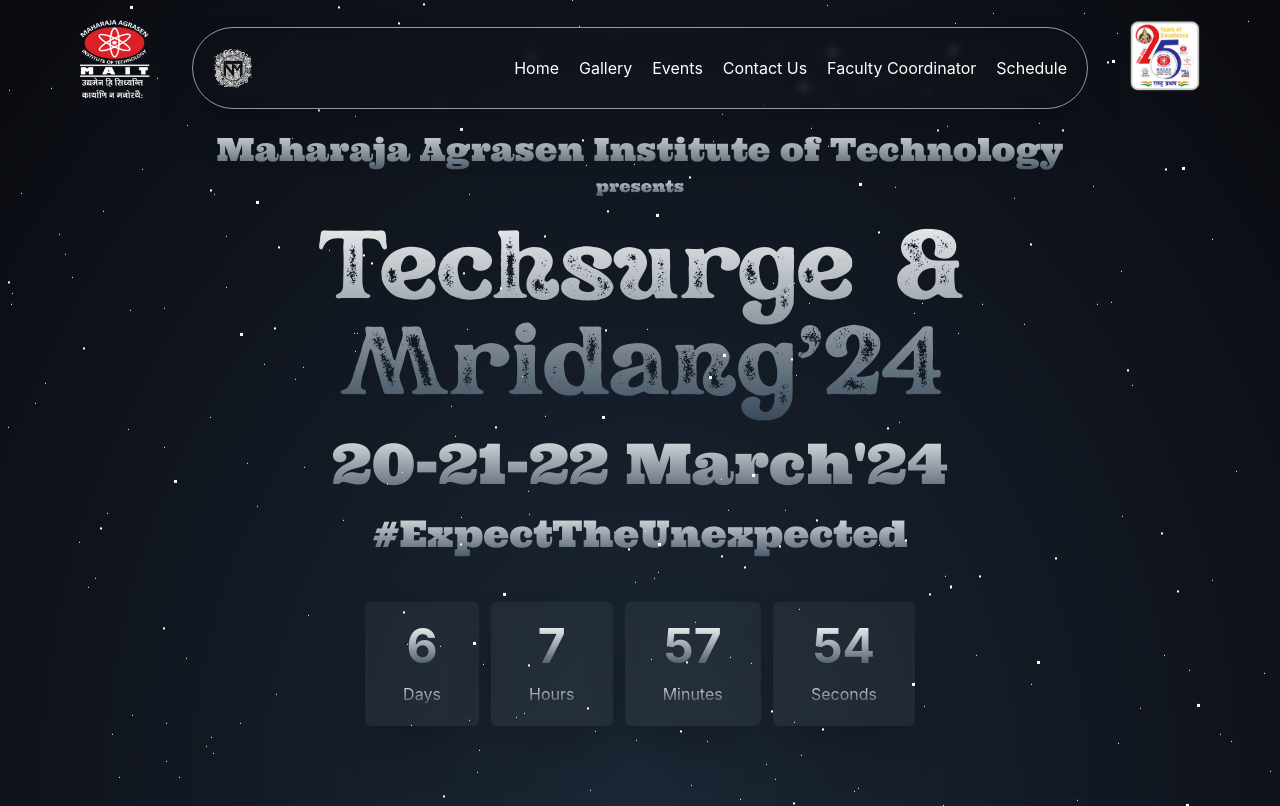
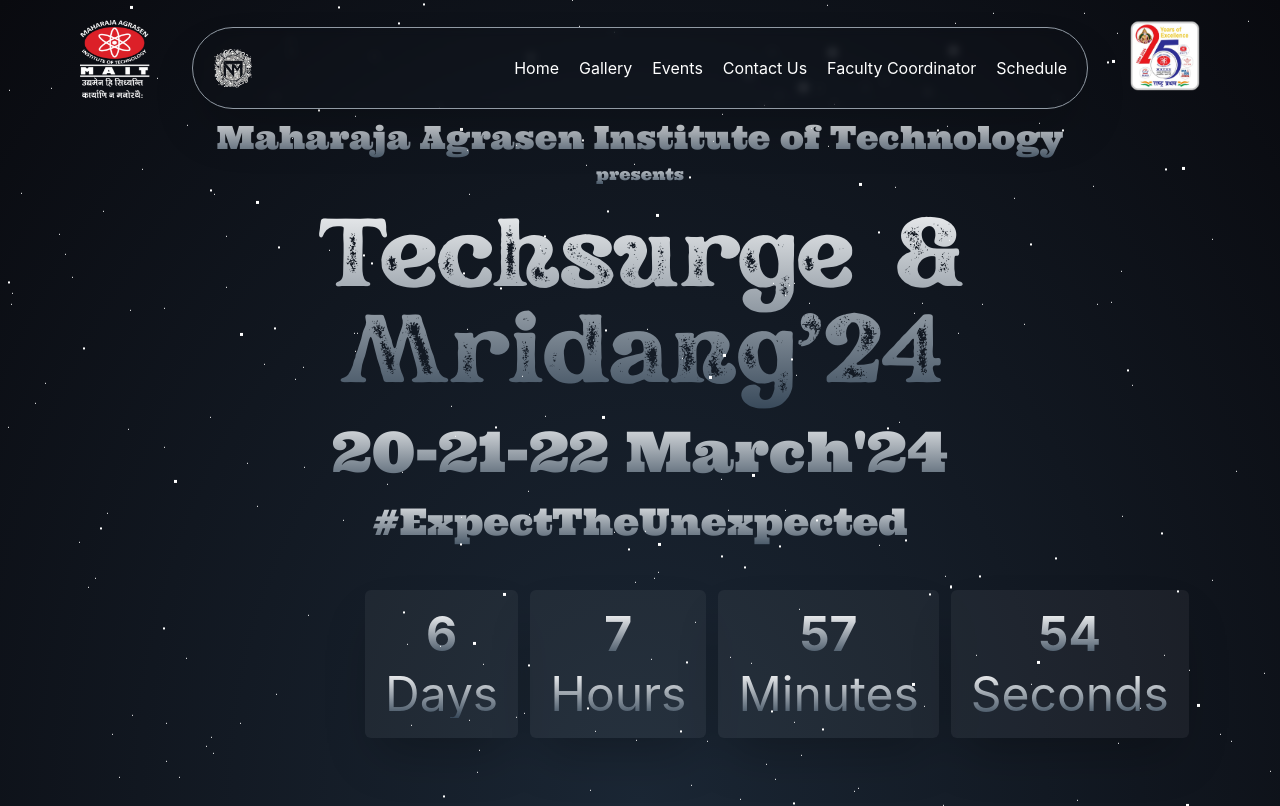
Before and after one commit to Sparsh47/tnm-website-frontend-react, a React (Create React App) app: page / in a window 1280 px wide. Built offline with nearby package versions, Linux system fonts and the light colour scheme; no server answers; a web font is replaced by a local one.

Commit message:
ui changes

```diff
--- a/src/Events/EventCard.jsx
+++ b/src/Events/EventCard.jsx
@@ -1,6 +1,5 @@
 import React from "react";
 import eventImg from "../images/event.jpg";
-import { Link } from "react-router-dom";
 import { URLS } from "../url";
 import { useNavigate } from "react-router-dom";
 
@@ -8,7 +7,7 @@
   const navigator = useNavigate();
   return (
     <div
-      className="w-[22rem] h-[25rem] bg-[rgba(255,255,255,0.05)] rounded-xl backdrop-blur-[1px] p-4 flex flex-col items-center gap-2 eventCard overflow-hidden"
+      className="w-[350px] h-[350px] md:w-[22rem] md:h-[25rem] bg-[rgba(255,255,255,0.05)] rounded-xl backdrop-blur-[1px] p-4 flex flex-col items-center gap-2 eventCard overflow-hidden"
       style={{ fontFamily: "Poppins" }}
     >
       <div
@@ -27,7 +26,6 @@
             <span className="text-white">{data.event_name}</span>
             <p className="text-white text-xs">{data.event_discpription}</p>
           </div>
-          {/* <Link to={{ pathname: `/${data.event_name}`, state: { data } }}> */}
           <button
             className="w-[5rem] text-slate-200 p-2 border-slate-200 border-[1px] rounded-md"
             style={{ fontFamily: "Poppins" }}
@@ -37,7 +35,6 @@
           >
             View
           </button>
-          {/* </Link> */}
         </div>
       </div>
     </div>
--- a/src/components/Artist.jsx
+++ b/src/components/Artist.jsx
@@ -15,7 +15,7 @@
       <h2 className="text-4xl md:text-5xl my-6 md:my-10" style={gradientText}>
         Artist Lineup
       </h2>
-      <div className="w-full flex flex-col md:flex-row gap-5 md:gap-8 justify-center">
+      <div className="w-full flex flex-col md:flex-row gap-5 md:gap-8 items-center justify-center">
         <ArtistCard name="EDM Night" date="21st March" image={edm} />
         <ArtistCard name="Raftaar" date="22nd March" image={raftaar} />
       </div>
@@ -25,7 +25,7 @@
 
 const ArtistCard = ({ name, date, image }) => {
   return (
-    <div className="w-full md:w-[300px] h-[500px] rounded-xl shadow-2xl border-[2px] border-[#919AA4]">
+    <div className="w-[300px] md:w-[300px] h-[400px] rounded-xl shadow-2xl border-[2px] border-[#919AA4]">
       <div
         className="w-full h-[85%] rounded-t-lg"
         style={{
--- a/src/components/Footer.jsx
+++ b/src/components/Footer.jsx
@@ -33,7 +33,10 @@
             "linear-gradient(to left, transparent, rgba(255,255,255,0.1), transparent)",
         }}
       />
-      <div className="text-[2rem] text-center" style={gradientText}>
+      <div
+        className="text-[1.5rem] lg:text-[2rem] text-center"
+        style={gradientText}
+      >
         Techsurge & Mridang
       </div>
       <div className="flex gap-5 py-2">
@@ -58,18 +61,18 @@
       />
       <div className="flex flex-col items-center">
         <span
-          className="flex items-center gap-2"
+          className="flex items-center gap-2 text-sm md:text-lg"
           style={{
             background: "-webkit-linear-gradient(white, #38495a)",
             WebkitBackgroundClip: "text",
             WebkitTextFillColor: "transparent",
           }}
         >
-          <Copyright className="w-[15px] text-[#919AA4]" />
+          <Copyright className="w-[10px] md:w-[15px] text-[#919AA4]" />
           {new Date().getFullYear()} Techsurge & Mridang | All rights reserved.
         </span>
         <span
-          className="flex items-center gap-2"
+          className="flex items-center gap-2 text-sm md:text-lg"
           style={{
             background: "-webkit-linear-gradient(white, #38495a)",
             WebkitBackgroundClip: "text",
@@ -77,8 +80,8 @@
           }}
         >
           Made with
-          <Heart className="w-[20px] text-[#919AA4]" /> by Sparsh Shandilya &
-          Ishaan Sangwan
+          <Heart className="w-[10px] md:w-[20px] text-[#919AA4]" /> by Sparsh
+          Shandilya & Ishaan Sangwan
         </span>
       </div>
     </div>
--- a/src/components/HomeEvents.jsx
+++ b/src/components/HomeEvents.jsx
@@ -23,7 +23,7 @@
           eventsData.map((data, index) => (
             <div
               key={`event-${index}`}
-              className="flex justify-center items-center" // Center the content horizontally and vertically
+              className="flex justify-center items-center"
             >
               <EventCard data={data} />
             </div>
--- a/src/components/SponsorContent.jsx
+++ b/src/components/SponsorContent.jsx
@@ -43,8 +43,8 @@
 
 const SponsorCard = ({ image }) => {
   const sponsorCard = {
-    width: "300px", // Increased width
-    height: "300px", // Increased height
+    width: "200px", // Increased width
+    height: "200px", // Increased height
   };
   return (
     <div style={sponsorCard}>
--- a/src/components/Timer.jsx
+++ b/src/components/Timer.jsx
@@ -17,30 +17,38 @@
     const hours = Math.floor(minutes / 60);
     const days = Math.floor(hours / 24);
     return (
-      <div className="w-[550px] flex items-center justify-around rounded-xl my-10 gap-3">
+      <div className="lg:w-[550px] flex items-center justify-around rounded-xl my-10 gap-3">
         <div className="flex flex-col items-center bg-[rgba(255,255,255,0.05)] p-5 rounded-md gap-3 flex-grow shadow-2xl">
-          <span className="font-bold text-5xl" style={timeStyles}>
+          <span className="font-bold text-2xl lg:text-5xl" style={timeStyles}>
             {days}
           </span>
-          <span style={timeStyles}>Days</span>
+          <span className="lg:text-5xl" style={timeStyles}>
+            Days
+          </span>
         </div>
         <div className="flex flex-col items-center bg-[rgba(255,255,255,0.05)] p-5 rounded-md gap-3 flex-grow shadow-2xl">
-          <span className="font-bold text-5xl" style={timeStyles}>
+          <span className="font-bold text-2xl lg:text-5xl" style={timeStyles}>
             {hours % 24}
           </span>
-          <span style={timeStyles}>Hours</span>
+          <span className="lg:text-5xl" style={timeStyles}>
+            Hours
+          </span>
         </div>
         <div className="flex flex-col items-center bg-[rgba(255,255,255,0.05)] p-5 rounded-md gap-3 flex-grow shadow-2xl">
-          <span className="font-bold text-5xl" style={timeStyles}>
+          <span className="font-bold text-2xl lg:text-5xl" style={timeStyles}>
             {minutes % 60}
           </span>
-          <span style={timeStyles}>Minutes</span>
+          <span className="lg:text-5xl" style={timeStyles}>
+            Minutes
+          </span>
         </div>
         <div className="flex flex-col items-center bg-[rgba(255,255,255,0.05)] p-5 rounded-md gap-3 flex-grow shadow-2xl">
-          <span className="font-bold text-5xl" style={timeStyles}>
+          <span className="font-bold text-2xl lg:text-5xl" style={timeStyles}>
             {seconds % 60}
           </span>
-          <span style={timeStyles}>Seconds</span>
+          <span className="lg:text-5xl" style={timeStyles}>
+            Seconds
+          </span>
         </div>
       </div>
     );
```
